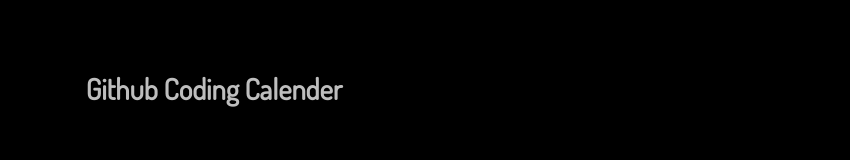
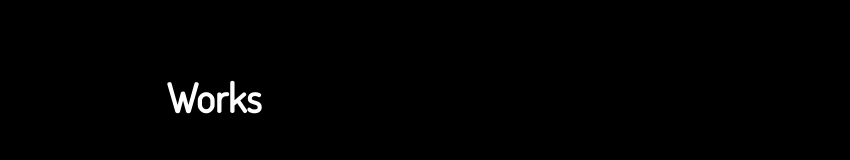
Before and after one commit to KenTauchi/portfolio-react, a React (Create React App) app: page / in a window 1280 px wide. Shown: the part 778-938 px from the top of the page, without its empty margins (426-1276 px from the left). Built offline with nearby package versions, Linux system fonts and the light colour scheme.

Commit message:
change height of tech module

```diff
--- a/src/App.js
+++ b/src/App.js
@@ -19,7 +19,7 @@
       <Header />
       <Contact />
       <WelcomeText />
-      <GitHubBar />
+      {/* <GitHubBar /> */}
       <Works />
       <Abouts />
       <TechMobile />
--- a/src/components/Tech/TechDeskTop.js
+++ b/src/components/Tech/TechDeskTop.js
@@ -10,7 +10,7 @@
 
   const updateWidthSize = () => setWidth(window.innerWidth);
 
-  const heightdata = width < 900 ? 400 : width < 1024 ? 500 : 500;
+  const heightdata = width < 900 ? 400 : width < 1024 ? 500 : 650;
 
   useEffect(() => {
     setRendered(true);
```
Also changed, not shown: 1 other file (tests, documents, lock files or other folders).
